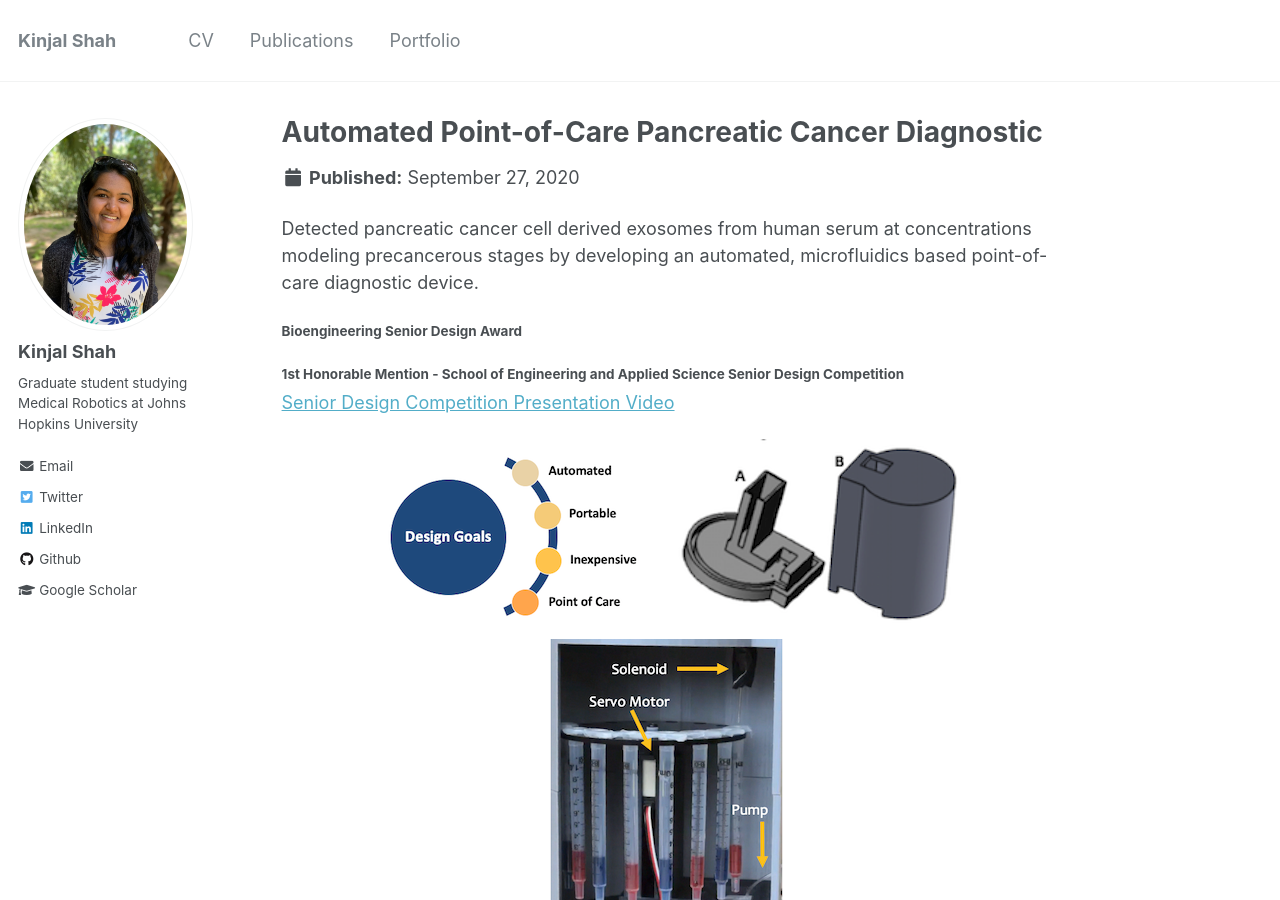
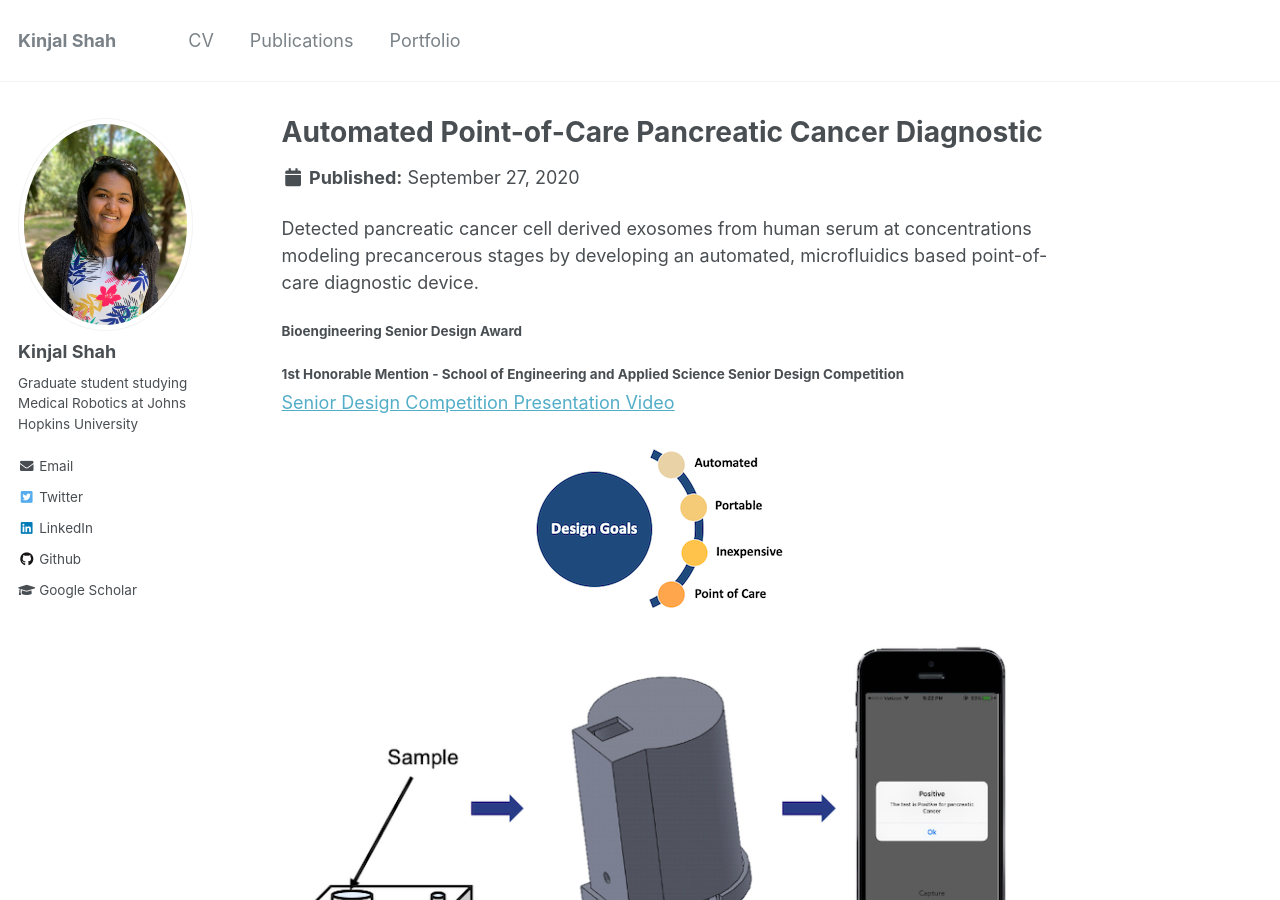
Before and after one commit to kinjmshah/kinjmshah.github.io, a Jekyll site: the page built from _portfolio/UPennSeniorDesign.md, in a window 1280 px wide and 900 px high. Built offline with Jekyll 4.4.1, drawn with Linux system fonts in a browser that asks for light colours.

Commit message:
Update UPennSeniorDesign.md

```diff
--- a/_portfolio/UPennSeniorDesign.md
+++ b/_portfolio/UPennSeniorDesign.md
@@ -11,7 +11,7 @@ Detected pancreatic cancer cell derived exosomes from human serum at concentrati
 
 
 <div align="center">
-  <img src='/images/seniorDesign/goals.png'><img src='/images/seniorDesign/cadModel.png'><img src='/images/seniorDesign/inside.png'>
+  <img src='/images/seniorDesign/goals.png'>
 </div>
 <div align="center">
   <img src='/images/seniorDesign/workflow.png'>
@@ -19,3 +19,6 @@ Detected pancreatic cancer cell derived exosomes from human serum at concentrati
 <div align="center">
   <img src='/images/seniorDesign/process.png'>
 </div>
+<div align="center">
+  <img src='/images/seniorDesign/cadModel.png'><img src='/images/seniorDesign/inside.png'>
+</div>
```
